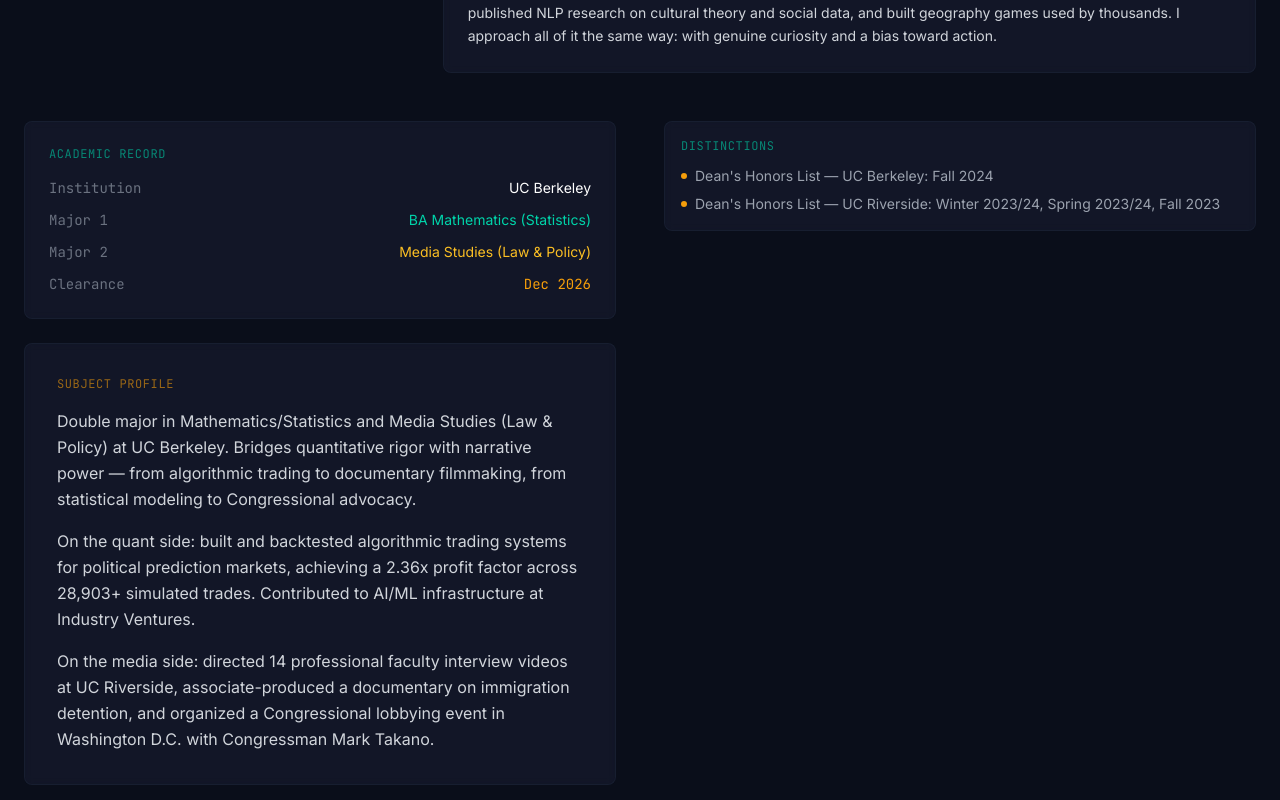
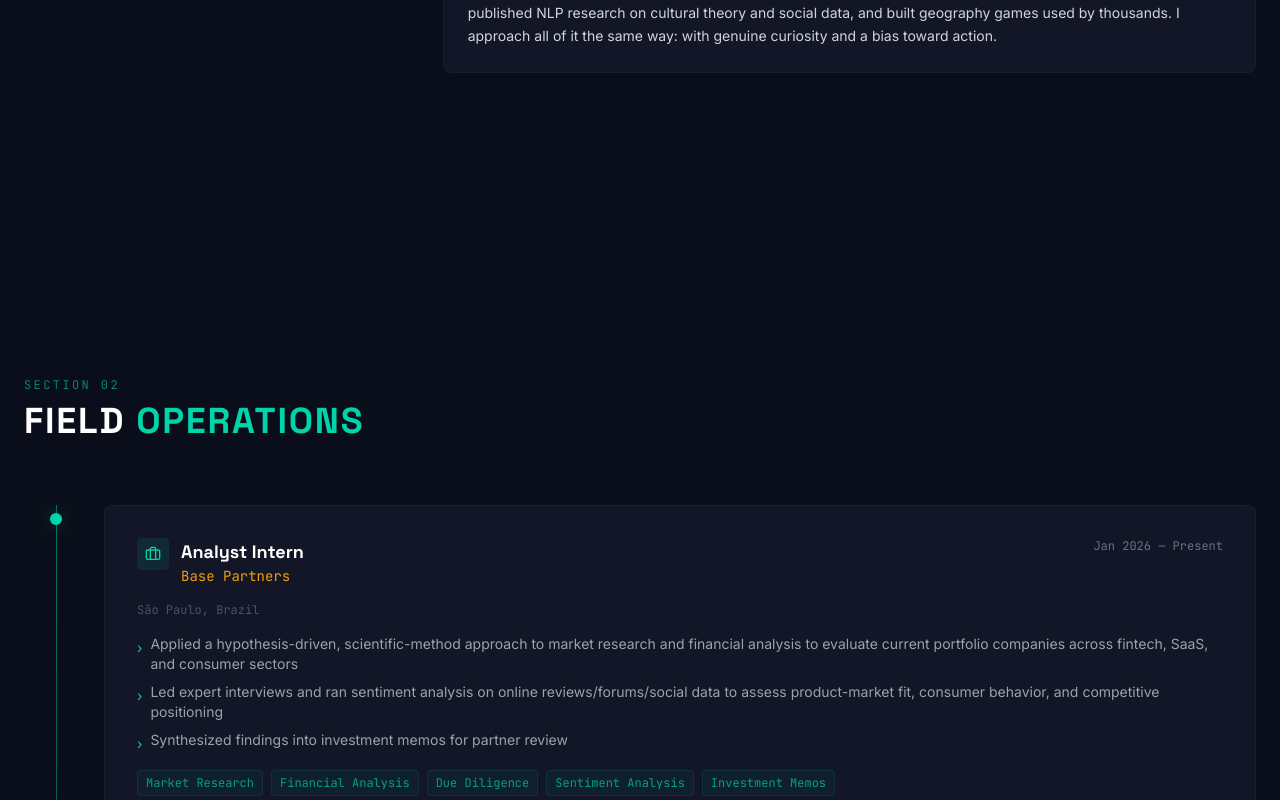
Before and after one commit to LuizFelipeBarbosa/portfolio-website, a Next.js app: page / in a window 1280 px wide. Shown: the part 1420-2220 px from the top of the page. Built offline with nearby package versions, Linux system fonts and the light colour scheme.

Commit message:
fix: remove old duplicate Academic Record, Distinctions, Subject Profile panels

```diff
--- a/components/About.jsx
+++ b/components/About.jsx
@@ -124,99 +124,7 @@ export default function About() {
           </div>
         </motion.div>
 
-        <div className="grid md:grid-cols-2 gap-12">
-          {/* Education & Bio */}
-          <motion.div
-            initial={hasMounted ? { opacity: 0, y: 30 } : false}
-            animate={inView ? { opacity: 1, y: 0 } : {}}
-            transition={{ duration: 0.6, delay: 0.4 }}
-            className="space-y-6"
-          >
-            {/* Education card */}
-            <div className="glass-card p-6">
-              <div className="font-mono text-xs text-teal/60 tracking-wider uppercase mb-4">
-                Academic Record
-              </div>
-              <div className="space-y-3">
-                <div className="flex justify-between text-sm">
-                  <span className="font-mono text-gray-500">Institution</span>
-                  <span className="text-white">UC Berkeley</span>
-                </div>
-                <div className="flex justify-between text-sm">
-                  <span className="font-mono text-gray-500">Major 1</span>
-                  <span className="text-teal">
-                    BA Mathematics (Statistics)
-                  </span>
-                </div>
-                <div className="flex justify-between text-sm">
-                  <span className="font-mono text-gray-500">Major 2</span>
-                  <span className="text-amber-400">
-                    Media Studies (Law &amp; Policy)
-                  </span>
-                </div>
-                <div className="flex justify-between text-sm">
-                  <span className="font-mono text-gray-500">Clearance</span>
-                  <span className="text-gold font-mono">Dec 2026</span>
-                </div>
-              </div>
-            </div>
 
-            {/* Bio */}
-            <div className="glass-card p-8 relative">
-              <div className="font-mono text-xs text-gold/60 tracking-wider uppercase mb-4">
-                Subject Profile
-              </div>
-              <div className="space-y-4 text-gray-300 leading-relaxed">
-                <p>
-                  Double major in Mathematics/Statistics and Media Studies (Law &amp;
-                  Policy) at UC Berkeley. Bridges quantitative rigor with narrative
-                  power — from algorithmic trading to documentary filmmaking, from
-                  statistical modeling to Congressional advocacy.
-                </p>
-                <p>
-                  On the quant side: built and backtested algorithmic trading
-                  systems for political prediction markets, achieving a 2.36x
-                  profit factor across 28,903+ simulated trades. Contributed to
-                  AI/ML infrastructure at Industry Ventures.
-                </p>
-                <p>
-                  On the media side: directed 14 professional faculty interview
-                  videos at UC Riverside, associate-produced a documentary on
-                  immigration detention, and organized a Congressional lobbying
-                  event in Washington D.C. with Congressman Mark Takano.
-                </p>
-              </div>
-            </div>
-          </motion.div>
-
-          {/* Awards */}
-          <motion.div
-            initial={hasMounted ? { opacity: 0, y: 30 } : false}
-            animate={inView ? { opacity: 1, y: 0 } : {}}
-            transition={{ duration: 0.6, delay: 0.5 }}
-            className="space-y-6"
-          >
-            <div className="glass-card p-4">
-              <div className="font-mono text-xs text-teal/60 tracking-wider uppercase mb-3">
-                Distinctions
-              </div>
-              <div className="space-y-2">
-                {[
-                  "Dean's Honors List — UC Berkeley: Fall 2024",
-                  "Dean's Honors List — UC Riverside: Winter 2023/24, Spring 2023/24, Fall 2023",
-                ].map((award, i) => (
-                  <div
-                    key={i}
-                    className="flex items-center gap-2 text-sm text-gray-400"
-                  >
-                    <span className="w-1.5 h-1.5 bg-gold rounded-full flex-shrink-0" />
-                    {award}
-                  </div>
-                ))}
-              </div>
-            </div>
-          </motion.div>
-        </div>
       </div>
     </section>
   )
```
